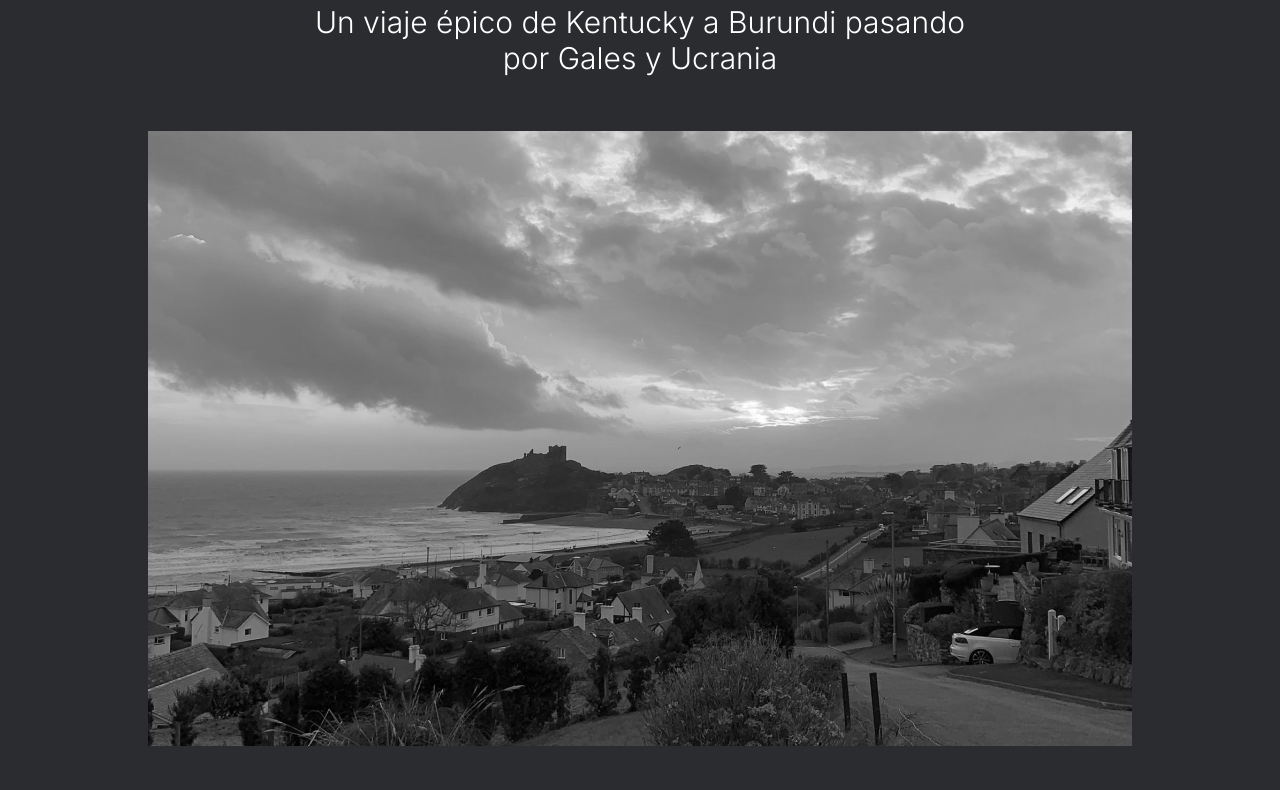
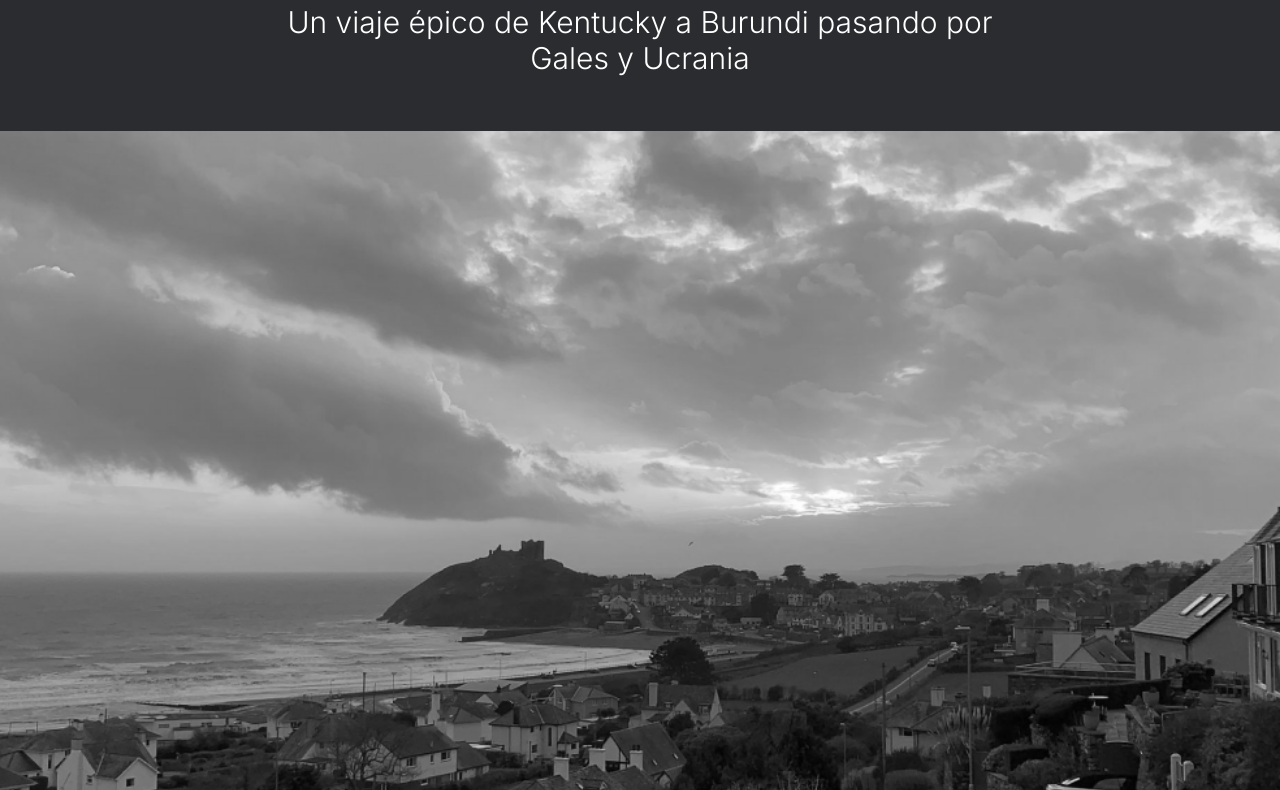
Before and after one commit to LuisArielRetanaHernadez/web_project_homeland, a plain HTML site: page index.html in a window 1280 px wide. Shown: the part 389-1179 px from the top of the page. Drawn offline with Linux system fonts and the light colour scheme.

Commit message:
cambiando el ancho del subtitle a 720px

```diff
--- a/blocks/lead.css
+++ b/blocks/lead.css
@@ -14,7 +14,7 @@
 }
 
 .lead__subtitle {
-  width: 70%;
+  width: 720px;
   max-width: max-content;
   margin: auto;
   margin-top: 30px;
--- a/index.html
+++ b/index.html
@@ -29,7 +29,7 @@
       </header>
 
       <main class="content">
-        <section class="lead content__seccion">
+        <section class="lead">
           <h2 class="lead__title title">De patria a <span>patria</span></h2>
           <h3 class="lead__subtitle subtitle">
             Un viaje épico de Kentucky a Burundi pasando por Gales y Ucrania
```
